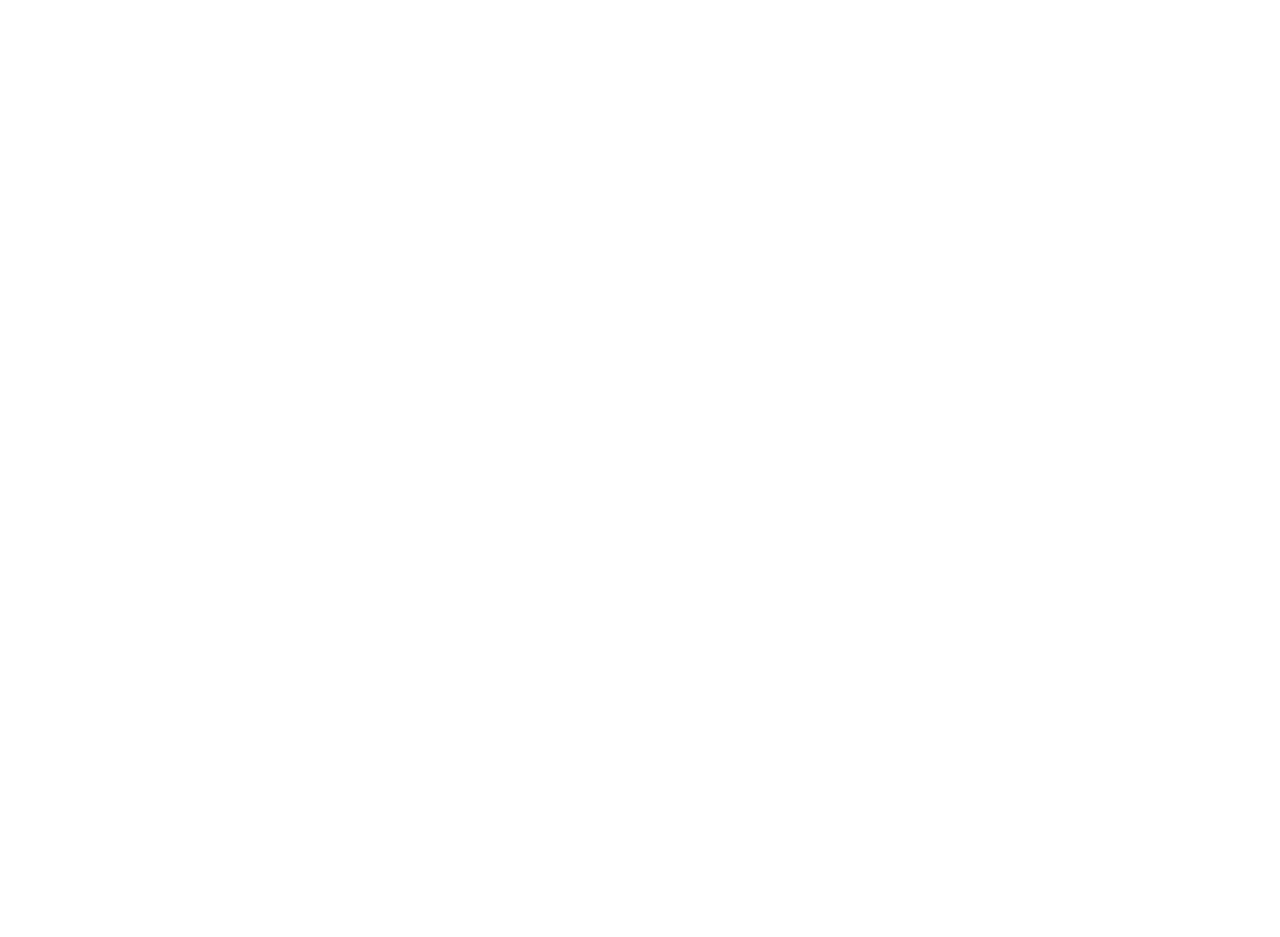
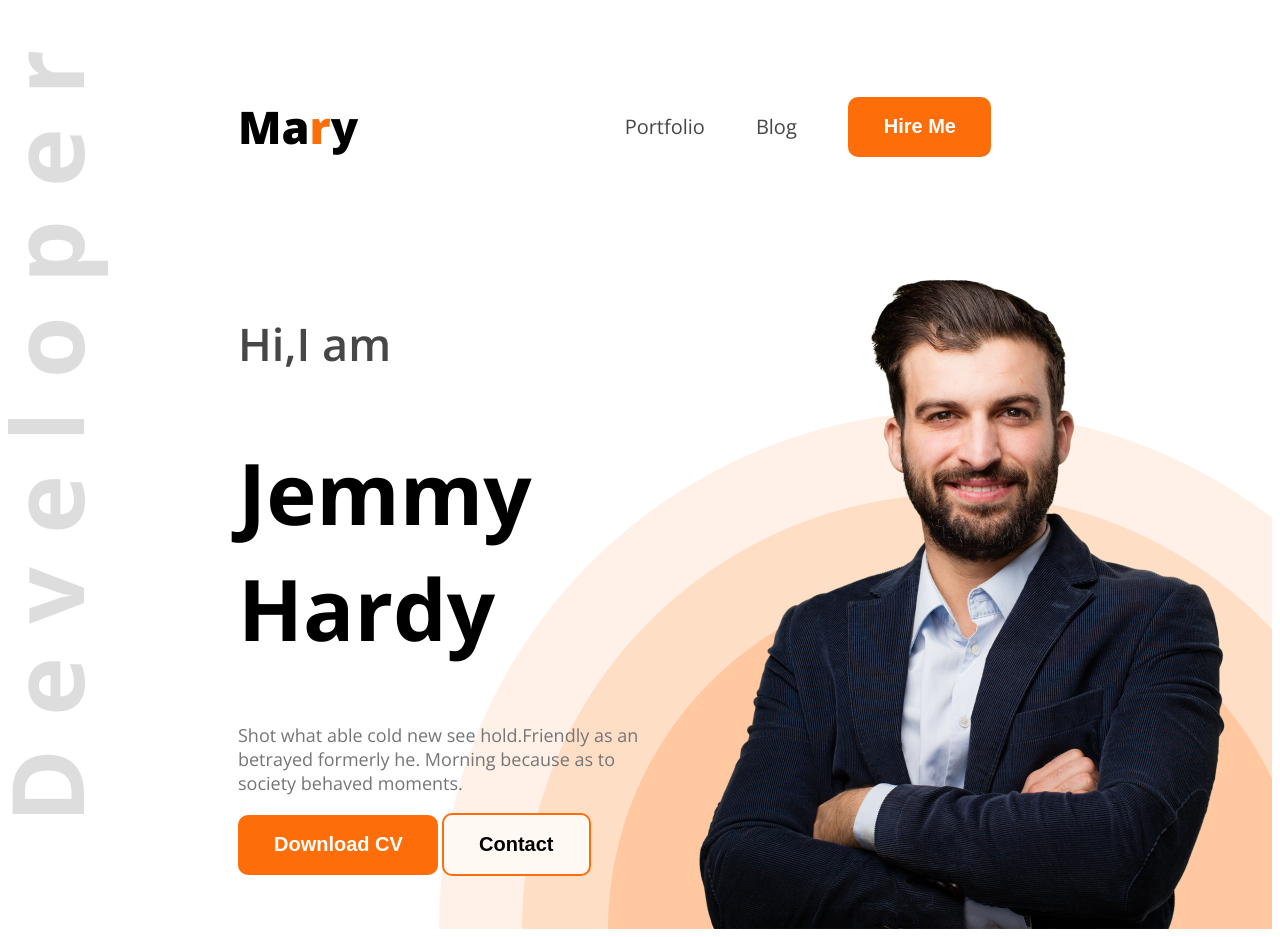
Before and after one commit to rahinhaque/portfolio-repo, a plain HTML site: page index.html in a window 1280 px wide. Before the commit the page ends 800 px from the top, so only its background shows below. Drawn offline with nearby package versions, Linux system fonts and the light colour scheme.

Commit message:
added navbar and banner

```diff
--- a/index.html
+++ b/index.html
@@ -4,10 +4,34 @@
     <meta charset="UTF-8">
     <meta name="viewport" content="width=device-width, initial-scale=1.0">
     <title>Portfolio-page</title>
+    <link rel="preconnect" href="https://fonts.googleapis.com">
+<link rel="preconnect" href="https://fonts.gstatic.com" crossorigin>
+<link href="https://fonts.googleapis.com/css2?family=Karla:ital,wght@0,200..800;1,200..800&family=Open+Sans:ital,wght@0,300..800;1,300..800&family=Plus+Jakarta+Sans:ital,wght@0,200..800;1,200..800&family=Roboto:ital,wght@0,100..900;1,100..900&display=swap" rel="stylesheet">
+    <link rel="stylesheet" href="styles/portfolio.css">
 </head>
-<body>
-    <header>
+<body class="open-sans-normal">
+    <header class="header">
+     <nav>
+        <h3 class="nav-title">Ma<span class="text-primary">r</span>y</h3>
+        <ul>
+            <li><a class="dark-2" href="">Portfolio</a></li>
+            <li><a class="dark-2" href="">Blog</a></li>
+            <li><a href=""><button class="btn-primary">Hire Me</button></a></li>
+        </ul>
+     </nav>
 
+     <div class="banner">
+        <div class="banner-content">
+          <h4  class="banner-greetings dark-2">Hi,I am</h4>
+          <h1 class="banner-title">Jemmy Hardy</h1>
+          <p class="banner-description">
+            Shot what able cold new see hold.Friendly as an betrayed formerly he. Morning because as to society behaved moments.
+          </p>
+          <button class="btn-primary">Download CV</button>
+          <button class="btn-2">Contact</button>
+        </div>
+        <img class="banner-profile-pic" src="images/hardy.png" alt="">
+     </div>
     </header>
 
     <main>
--- /dev/null
+++ b/styles/portfolio.css
@@ -0,0 +1,107 @@
+.open-sans-normal {
+  font-family: "Open Sans", sans-serif;
+  font-optical-sizing: auto;
+  font-style: normal;
+  font-variation-settings:
+    "wdth" 100;
+}
+/* text primary */
+.text-primary{
+    color: #FD6E0A;
+}
+
+
+.dark-2{
+    color: #474747;
+}
+/* nav styles */
+
+nav {
+    display: flex;
+    align-items: center;
+    justify-content: space-between;
+    margin: 51px 230px;
+}
+/* header  */
+.header{
+    background-image: url(../images/developer.png),url(../images/header_bg.png);
+    background-repeat: no-repeat;
+    background-position: top left, bottom right;
+}
+
+/* button  */
+
+.btn-2{
+    background-color: #FFF8F3;
+    border: 2px solid #FD6E0A;
+    border-radius: 10px;
+    font-size: 20px;
+    font-weight: bold;
+    padding: 18px 35px;
+
+}
+
+.btn-primary{
+    background-color:#FD6E0A ;
+    font-weight: bold;
+    font-size: 20px;
+    color: white;
+    padding: 18px  35px 19px 36px;
+    border-radius: 10px;
+    border: 0px solid #FD6E0A;
+}
+
+
+nav li{
+    list-style: none;
+    margin-right: 51px;
+
+}
+
+nav ul{
+    display:flex ;
+    align-items: center;
+}
+
+.nav-title{
+    font-weight: 800;
+    font-size: 45px;
+}
+
+nav li a{
+    text-decoration: none;
+    font-size: 20px;
+    color:
+}
+
+/* banner section */
+.banner{
+    display: flex;
+    justify-content: space-between;
+    margin: 0 38px 0 230px;
+}
+.banner-content{
+    max-width: 585px;
+}
+
+.banner-title{
+    font-weight: 700;
+    font-size: 85px;
+}
+
+.banner-greetings{
+    font-weight: 600;
+    font-size: 45px;
+    color:  #474747;
+}
+
+.banner-description{
+    font-weight: 300;
+    font-size: 18px;
+    color: #757575;
+}
+
+.banner-profile-pic{
+    width: 584px;
+
+}
```
Also changed, not shown: style.css (deleted).
